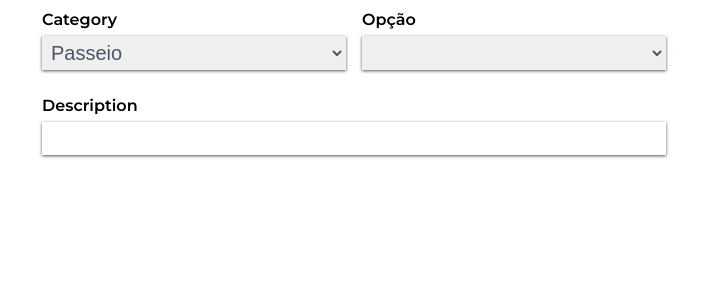
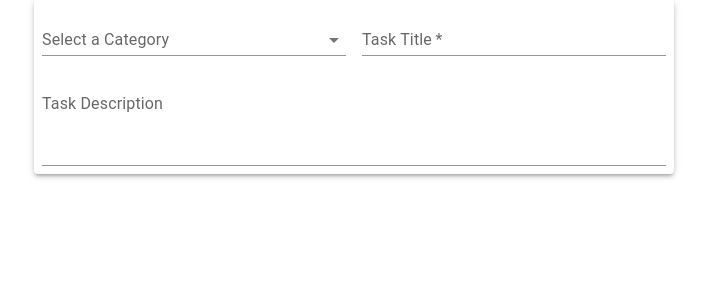
Before and after one commit to ThiagoLG/todo-list-v2, a React (Vite) app: page / in a window 1280 px wide. Shown: the top 300 px of the page, without its empty margins (286-993 px from the left). Built offline with nearby package versions, Linux system fonts and the light colour scheme.

Commit message:
installed material ui lib + created basic elements on form (just draft so far)

```diff
--- a/package.json
+++ b/package.json
@@ -11,6 +11,9 @@
     "eslint": "eslint src --ext .ts,.tsx"
   },
   "dependencies": {
+    "@emotion/react": "^11.10.6",
+    "@emotion/styled": "^11.10.6",
+    "@mui/material": "^5.12.2",
     "localforage": "^1.10.0",
     "match-sorter": "^6.3.1",
     "react": "^18.2.0",
--- a/src/pages/Home/TaskForm/index.tsx
+++ b/src/pages/Home/TaskForm/index.tsx
@@ -1,39 +1,83 @@
-import { useState } from 'react'
-import { FormGroup, TaskFormContainer } from './styles'
+import { Autocomplete, Box, Paper, TextField } from '@mui/material'
+import { FormGroup, SelectOptionIndicator, TaskFormContainer } from './styles'
 
 export function TaskForm() {
-  const [category, setCategory] = useState('Comer')
-
-  const categories = ['Passeio', 'Comida']
-  const subCategories = {
-    Passeio: ['Cultural', 'Natureza'],
-    Comida: ['Fast Food', 'Restaurante', 'Típico'],
-  }
+  const categories = [
+    {
+      id: 1,
+      color: 'red',
+      value: 'Compras',
+    },
+    {
+      id: 2,
+      color: 'green',
+      value: 'Estudos',
+    },
+    {
+      id: 3,
+      color: 'blue',
+      value: 'Compras',
+    },
+  ]
 
   return (
     <div className="formContainer">
       <TaskFormContainer>
+        <Paper elevation={3}>
           <div className="row">
+            {/* Category Field */}
             <FormGroup size={5}>
-            <label htmlFor="title">Category</label>
-            <select value={category}>
-              {categories.map((category) => (
-                <option key={category}>{category}</option>
-              ))}
-            </select>
+              <Autocomplete
+                id="taskCategory"
+                fullWidth
+                options={categories}
+                getOptionLabel={(option) => option.value}
+                renderOption={(props, option) => (
+                  <Box component="li" {...props}>
+                    <SelectOptionIndicator color={option.color} />
+                    {option.value}
+                  </Box>
+                )}
+                renderInput={(params) => (
+                  <TextField
+                    {...params}
+                    label="Select a Category"
+                    inputProps={{
+                      ...params.inputProps,
+                      autoComplete: 'new-password',
+                    }}
+                    variant="standard"
+                  />
+                )}
+              ></Autocomplete>
             </FormGroup>
+
+            {/* Task Title */}
             <FormGroup size={5}>
-            <label htmlFor="">Opção</label>
-            <select></select>
+              <TextField
+                required
+                id="task-title"
+                name="task-title"
+                label="Task Title"
+                fullWidth
+                variant="standard"
+              />
             </FormGroup>
           </div>
 
+          {/*  Task Description */}
           <div className="row">
             <FormGroup size={10}>
-            <label htmlFor="title">Description</label>
-            <input type="text" name="description" />
+              <TextField
+                id="task-description"
+                label="Task Description"
+                multiline
+                rows={3}
+                variant="standard"
+              />
             </FormGroup>
           </div>
+        </Paper>
       </TaskFormContainer>
     </div>
   )
--- a/src/pages/Home/TaskForm/styles.ts
+++ b/src/pages/Home/TaskForm/styles.ts
@@ -15,7 +15,8 @@ const FORM_GROUP_SIZE = {
 } as const
 
 interface TaskFormProps {
-  size: keyof typeof FORM_GROUP_SIZE
+  size?: keyof typeof FORM_GROUP_SIZE
+  color?: string
 }
 
 // Component Styling
@@ -38,26 +39,14 @@ export const FormGroup = styled.div<TaskFormProps>`
   flex-direction: column;
   gap: 0.25rem;
   margin: auto;
-  width: ${(props) => FORM_GROUP_SIZE[props.size]};
+  width: ${(props) => FORM_GROUP_SIZE[props.size || 10]};
   padding: 0.5rem;
+`
 
-  label {
-    font-weight: 600;
-  }
-  input,
-  select {
-    font-size: 1.25rem;
-    padding: 0.25rem;
-    /* border-radius: 0.25rem; */
-    border: 1px solid #ccc;
-    color: ${(props) => props.theme['gray-700']};
-    box-shadow: 0px 1px 3px ${(props) => props.theme['prirmary-color']};
-    border-color: transparent transparent
-      ${(props) => props.theme['prirmary-color']} transparent;
-
-    &:focus,
-    &:focus-visible {
-      outline: 0;
-    }
-  }
+export const SelectOptionIndicator = styled.div<TaskFormProps>`
+  width: 0.75rem;
+  height: 0.75rem;
+  border-radius: 50%;
+  background-color: ${(props) => props.color};
+  margin-right: 0.5rem;
 `
```
Also changed, not shown: 1 other file (tests, documents, lock files or other folders). Lines whose indentation alone changed are shown as unchanged.
